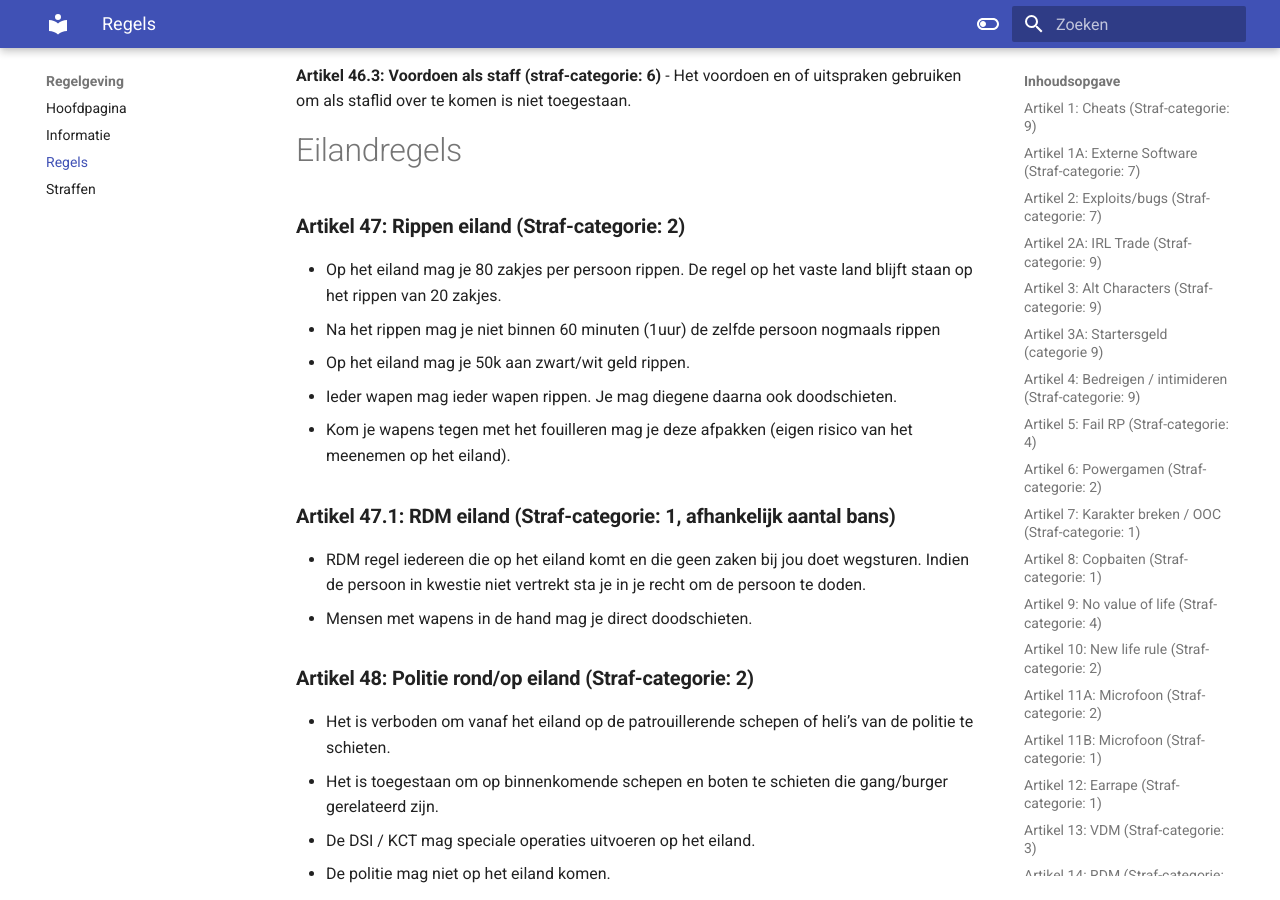
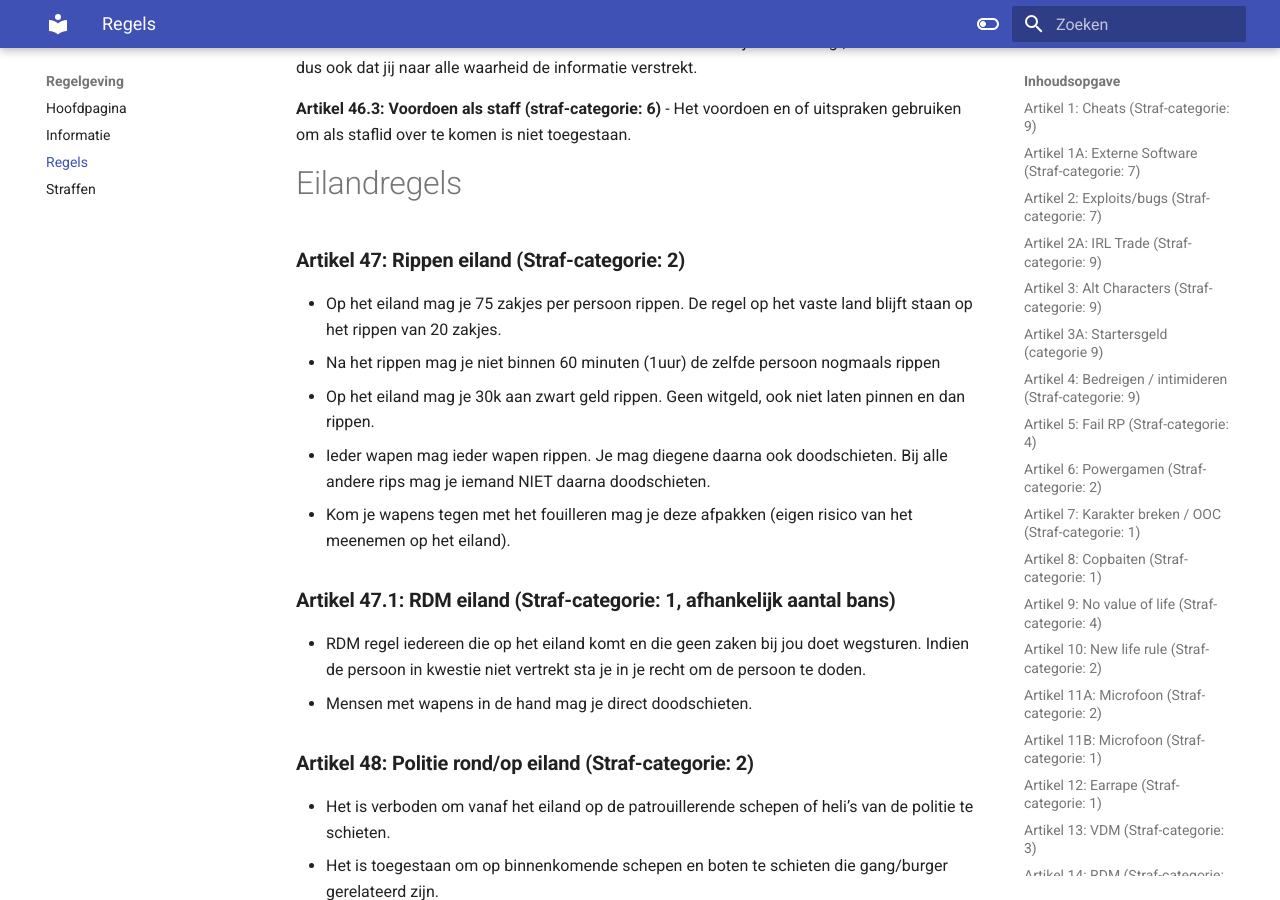
Before and after one commit to ZuiderVeenRP/apv, an MkDocs documentation site: the page built from docs/algemeen.md, in a window 1280 px wide and 900 px high, scrolled down 20046 px. Built offline with MkDocs 1.6.1 and Material for MkDocs 9.7.7, drawn with Linux system fonts in a browser that asks for light colours; comment, search, counter and statistics services are not loaded; some of the changed text lies outside the part shown.

Commit message:
Update algemeen.md

```diff
--- a/docs/algemeen.md
+++ b/docs/algemeen.md
@@ -443,10 +444,10 @@ Voorbeelden onder bovenstaand zijn uitspraken als "L" in Twitter.
 # Eilandregels
 
 ### **Artikel 47: Rippen eiland (Straf-categorie: 2)**
-- Op het eiland mag je 80 zakjes per persoon rippen. De regel op het vaste land blijft staan op het rippen van 20 zakjes.
+- Op het eiland mag je 75 zakjes per persoon rippen. De regel op het vaste land blijft staan op het rippen van 20 zakjes.
 - Na het rippen mag je niet binnen 60 minuten (1uur) de zelfde persoon nogmaals rippen
-- Op het eiland mag je 50k aan zwart/wit geld rippen.
-- Ieder wapen mag ieder wapen rippen. Je mag diegene daarna ook doodschieten.
+- Op het eiland mag je 30k aan zwart geld rippen. Geen witgeld, ook niet laten pinnen en dan rippen.
+- Ieder wapen mag ieder wapen rippen. Je mag diegene daarna ook doodschieten. Bij alle andere rips mag je iemand NIET daarna doodschieten.
 - Kom je wapens tegen met het fouilleren mag je deze afpakken (eigen risico van het meenemen op het eiland).
 
 ### **Artikel 47.1: RDM eiland (Straf-categorie: 1, afhankelijk aantal bans)**
```
Also changed, not shown: other parts of docs/algemeen.md (+1 -0 lines).
